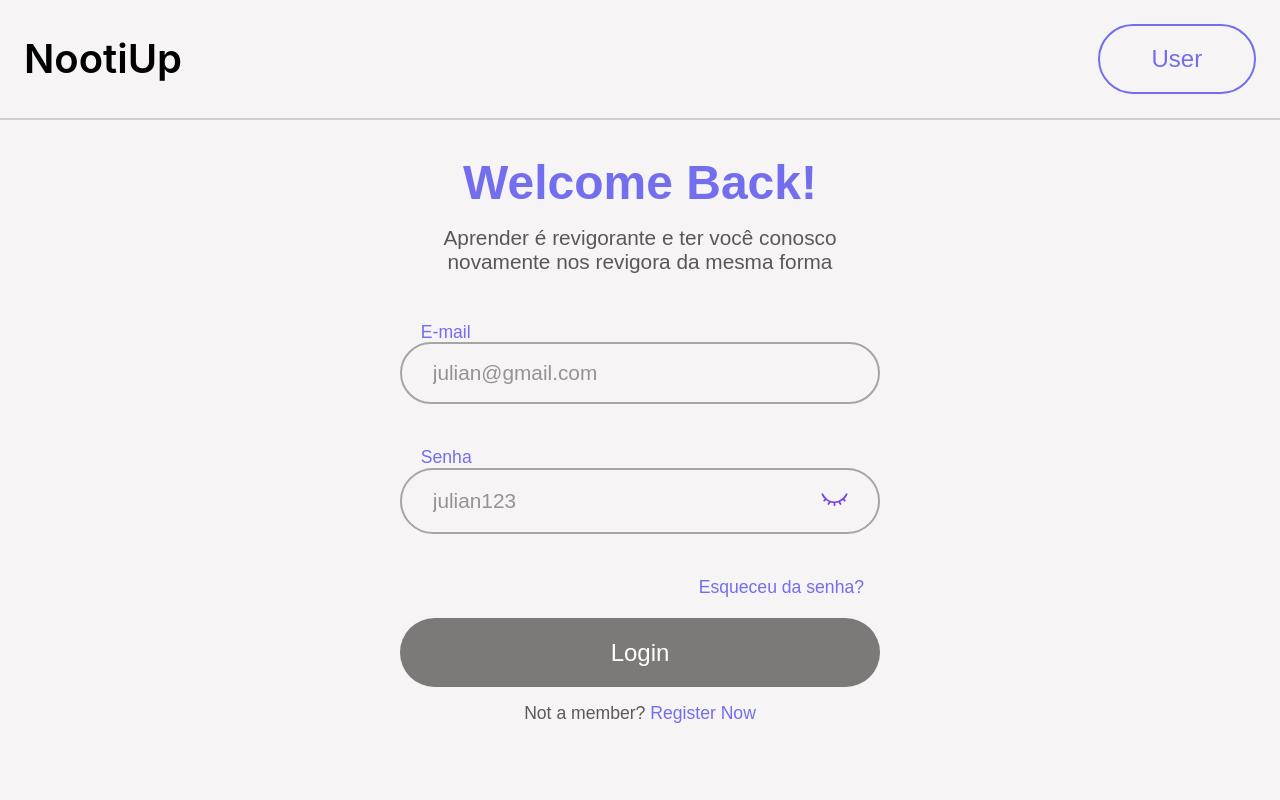
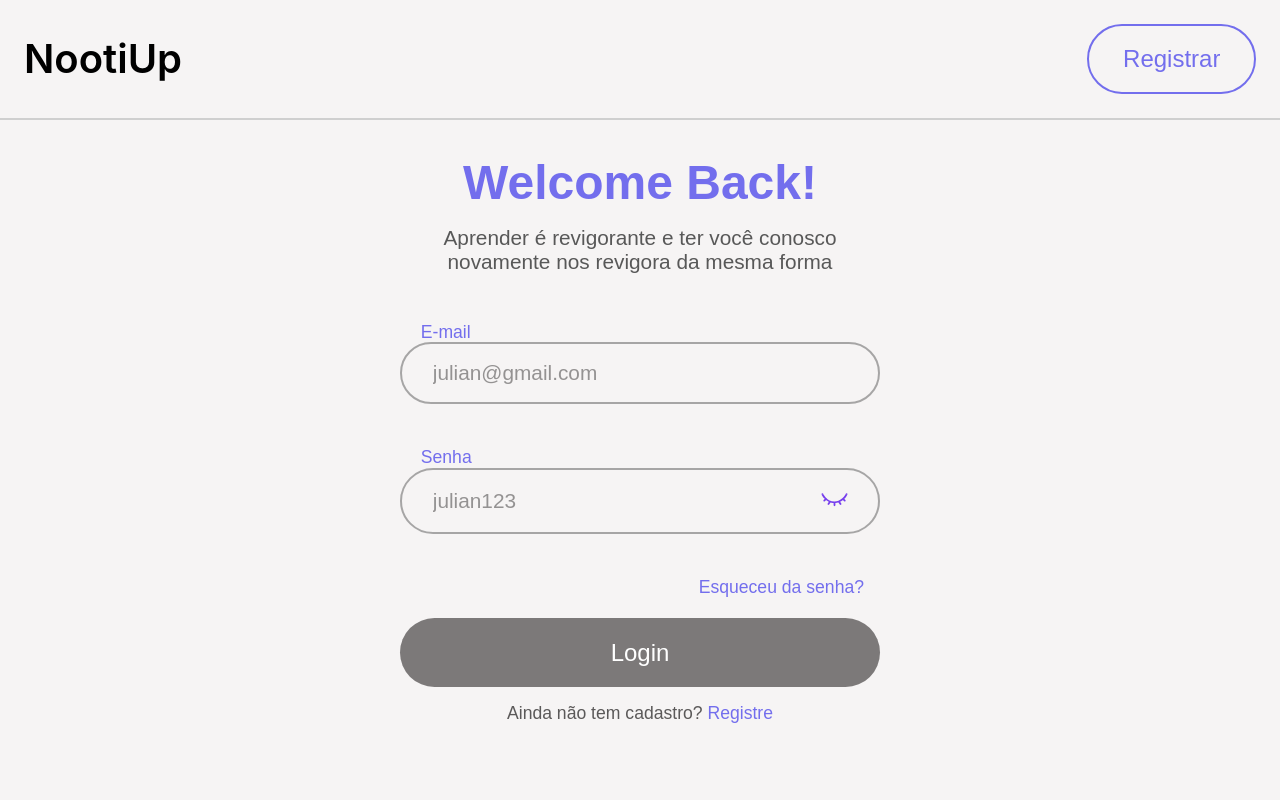
Before and after one commit to Lucas2907/NootiUp-frontend, a React (Vite) app: page /signin in a window 1280 px wide. Shown: the top 800 px of the page. Built offline with nearby package versions, Linux system fonts and the light colour scheme.

Commit message:
change language text

```diff
--- a/src/components/Header/Header.tsx
+++ b/src/components/Header/Header.tsx
@@ -23,12 +23,12 @@ function Header() {
                 <Logo isBlack={true} />
                 {isSignin && (
                     <Link to="/signup" className="app-link">
-                        <RedirectButton  isLogged={false} />
+                        <RedirectButton text="Registrar" isLogged={false} />
                     </Link>
                 )}
                 {isSignup && (
                     <Link to="/signin" className="app-link">
-                        <RedirectButton  isLogged={false} />
+                        <RedirectButton text="Entrar" isLogged={false} />
                     </Link>
                 )}
             </header>
@@ -59,7 +59,7 @@ function Header() {
                 to="/my-profile"
                 className="app-link"
             >
-                <RedirectButton  isLogged={true} />
+                <RedirectButton text="" isLogged={true} />
             </NavLink>
 
             <div className="header__mobile">
--- a/src/components/Main/Main.tsx
+++ b/src/components/Main/Main.tsx
@@ -40,7 +40,7 @@ function Main({ route }: MainProps) {
 
     const watchedPassword = useWatch({ control, name: "password" })
 
-    const onSubmit = (data: FormValues) => {
+    const onSubmit = () => {
         if (isSignin) {
             navigate("/", { replace: true })
         } else {
@@ -189,13 +189,13 @@ function Main({ route }: MainProps) {
             <p className="main__link">
                 {isSignin ? (
                     <Link className="app-link" to={"/signup"}>
-                        Not a member?{" "}
-                        <span className="main__link-redirect">Register Now</span>
+                        Ainda não tem cadastro?{" "}
+                        <span className="main__link-redirect">Registre</span>
                     </Link>
                 ) : (
                     <Link className="app-link" to={"/signin"}>
-                        A member?{" "}
-                        <span className="main__link-redirect">Login Now</span>
+                        Já tem cadastro?{" "}
+                        <span className="main__link-redirect">Entre</span>
                     </Link>
                 )}
             </p>
--- a/src/components/RedirectButton/RedirectButton.css
+++ b/src/components/RedirectButton/RedirectButton.css
@@ -1,5 +1,5 @@
 .redirect-button {
-  max-width: 12rem;
+  max-width: 13rem;
   font-size: 1.5rem;
   border-radius: 3.1rem;
   padding: 1.2rem 2.1rem;
@@ -53,6 +53,13 @@
   gap: 0.8rem;
 }
 
+.redirect-button__elements--logged {
+  display: flex;
+  gap: 0.6rem;
+  padding: 0 1rem;
+  box-sizing: border-box;
+}
+
 .redirect-button__elements-button {
   overflow: hidden;
   white-space: nowrap;
@@ -68,7 +75,7 @@
 @media (max-width: 480px) {
   .redirect-button {
     min-width: auto;
-    max-width: 8.5rem;
+    max-width: 10rem;
     padding: 0.8rem 1.2rem;
     font-size: 1rem;
   }
@@ -85,7 +92,7 @@
 
 @media (min-width: 481px) and (max-width: 1000px) {
   .redirect-button {
-    max-width: 10rem;
+    max-width: 12rem;
     font-size: 1.2rem;
     padding: 0.7rem 1dvh;
     display: flex;
--- a/src/components/RedirectButton/RedirectButton.tsx
+++ b/src/components/RedirectButton/RedirectButton.tsx
@@ -5,20 +5,24 @@ import { useCurrentUser } from '../../contexts/userContext';
 
 type RedirectButtonProps = {
     isLogged: boolean
+    text: string
 
 }
 
-function RedirectButton({ isLogged }: RedirectButtonProps) {
+function RedirectButton({ isLogged, text }: RedirectButtonProps) {
 
     const { username } = useCurrentUser()
 
     return (
         <button className="redirect-button">
             <div className='redirect-button__elements'>
-                <p className="redirect-button__elements-button">{username}</p>
+                <p className="redirect-button__elements-button">{text}</p>
                 {
                     isLogged ? (
-                        <FontAwesomeIcon icon={faUser} className="redirect-button__elements-image" />
+                        <div className='redirect-button__elements--logged'>
+                            <p className="redirect-button__elements-button">{username}</p>
+                            <FontAwesomeIcon icon={faUser} className="redirect-button__elements-image" />
+                        </div>
                     ) : ""
                 }
             </div>
```
